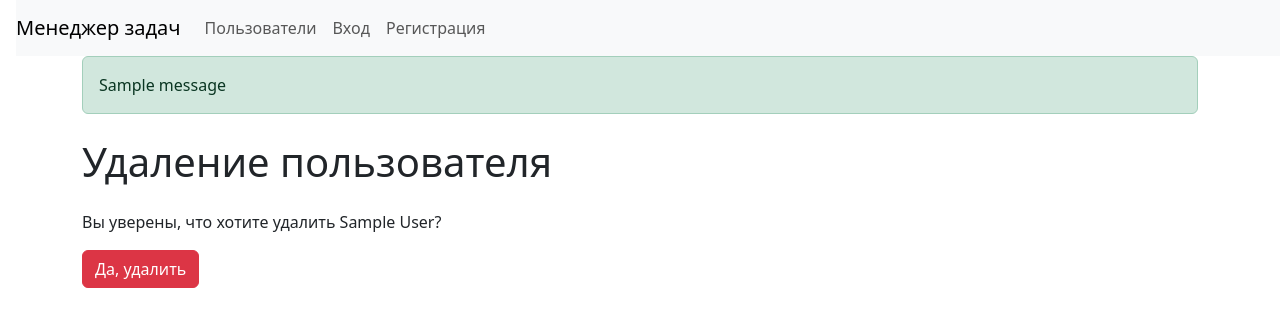
After one commit to skarj/python-project-52, a Django app: page /users/1/delete/ in a window 1280 px wide. The commit adds this page. Shown: the top 327 px of the page. Run offline with Django 5.2, Linux system fonts and the light colour scheme; tables that the repository leaves empty hold one stand-in row (values such as "Sample post"); one stand-in notice (Sample message) is shown.

Commit message:
user deletion

```diff
--- a/task_manager/templates/layout.html
+++ b/task_manager/templates/layout.html
@@ -37,7 +37,13 @@
     </nav>
 
     <div class="container wrapper flex-grow-1">
-
+        {% if messages %}
+        <div class="alert {% if message.tags %}{{ message.tags }}{% else %}alert-success {% endif %}alert-dismissible fade show" role="alert">
+            {% for message in messages %}
+                {{ message }}
+            {% endfor %}
+        </div>
+        {% endif %}
         <h1 class="my-4">{% block title %}{% endblock %}</h1>
         {% block content %}{% endblock %}
 
--- a/task_manager/templates/users/create.html
+++ b/task_manager/templates/users/create.html
@@ -8,14 +8,14 @@
         <div class="mb-3">
             <label for="{{ field.id_for_label }}" class="form-label">{{ field.label }}</label>
             {{ field }}
-            {% if field.help_text %}
-                <div class="form-text">{{ field.help_text|safe }}</div>
-            {% endif %}
             {% for error in field.errors %}
                 <div class="invalid-feedback">
                     {{ error }}
                 </div>
             {% endfor %}
+            {% if field.help_text %}
+                <div class="form-text">{{ field.help_text|safe }}</div>
+            {% endif %}
         </div>
     {% endfor %}
     <input class="btn btn-primary" type="submit" value="Зарегистрировать">
--- /dev/null
+++ b/task_manager/templates/users/delete.html
@@ -0,0 +1,9 @@
+{% extends "layout.html" %}
+{% block title %}Удаление пользователя{% endblock %}
+{% block content %}
+<p>Вы уверены, что хотите удалить {{ user.first_name }} {{ user.last_name }}?</p>
+<form method="post">
+    {% csrf_token %}
+    <input class="btn btn-danger" type="submit" value="Да, удалить">
+</form>
+{% endblock %}
--- a/task_manager/users/forms.py
+++ b/task_manager/users/forms.py
@@ -43,7 +43,7 @@ class UserCreateForm(UserCreationForm):
         is_bound = self.is_bound
 
         for name, field in self.fields.items():
-            field.widget.attrs['class'] = 'form-control'  # default class
+            field.widget.attrs['class'] = 'form-control'
             if is_bound:
                 if self.errors.get(name):
                     field.widget.attrs['class'] += ' is-invalid'
--- a/task_manager/users/urls.py
+++ b/task_manager/users/urls.py
@@ -5,4 +5,5 @@ from task_manager.users import views
 urlpatterns = [
     path('', views.index, name='users_index'),
     path('create/', views.UserCreateView.as_view()),
+    path('<int:id>/delete/', views.UserDeleteView.as_view()),
 ]
--- a/task_manager/users/views.py
+++ b/task_manager/users/views.py
@@ -1,5 +1,6 @@
 from django.contrib.auth.models import User
 from django.shortcuts import redirect, render
+from django.contrib import messages
 from django.views import View
 
 from task_manager.users import forms
@@ -27,6 +28,7 @@ class UserCreateView(View):
 
         if form.is_valid():
             form.save()
+            messages.success(request, "Пользователь успешно зарегистрирован")
             # user = form.save()
             # login(request, user)
             return redirect('users_index')
@@ -34,3 +36,23 @@ class UserCreateView(View):
         return render(
             request, 'users/create.html', {'form': form}
         )
+
+class UserDeleteView(View):
+    def get(self, request, *args, **kwargs):
+        user_id = kwargs.get('id')
+        user = User.objects.get(id=user_id)
+
+        return render(
+            request, 'users/delete.html', {'user': user}
+        )
+
+    def post(self, request, *args, **kwargs):
+        user_id = kwargs.get('id')
+        user = User.objects.get(id=user_id)
+        if user:
+            user.delete()
+            messages.success(
+                request, 'Пользователь успешно удален'
+            )
+
+        return redirect('users_index')
```
Also changed, not shown: task_manager/settings.py (+7 -4 lines), task_manager/validators.py (deleted, +0 -15 lines).
